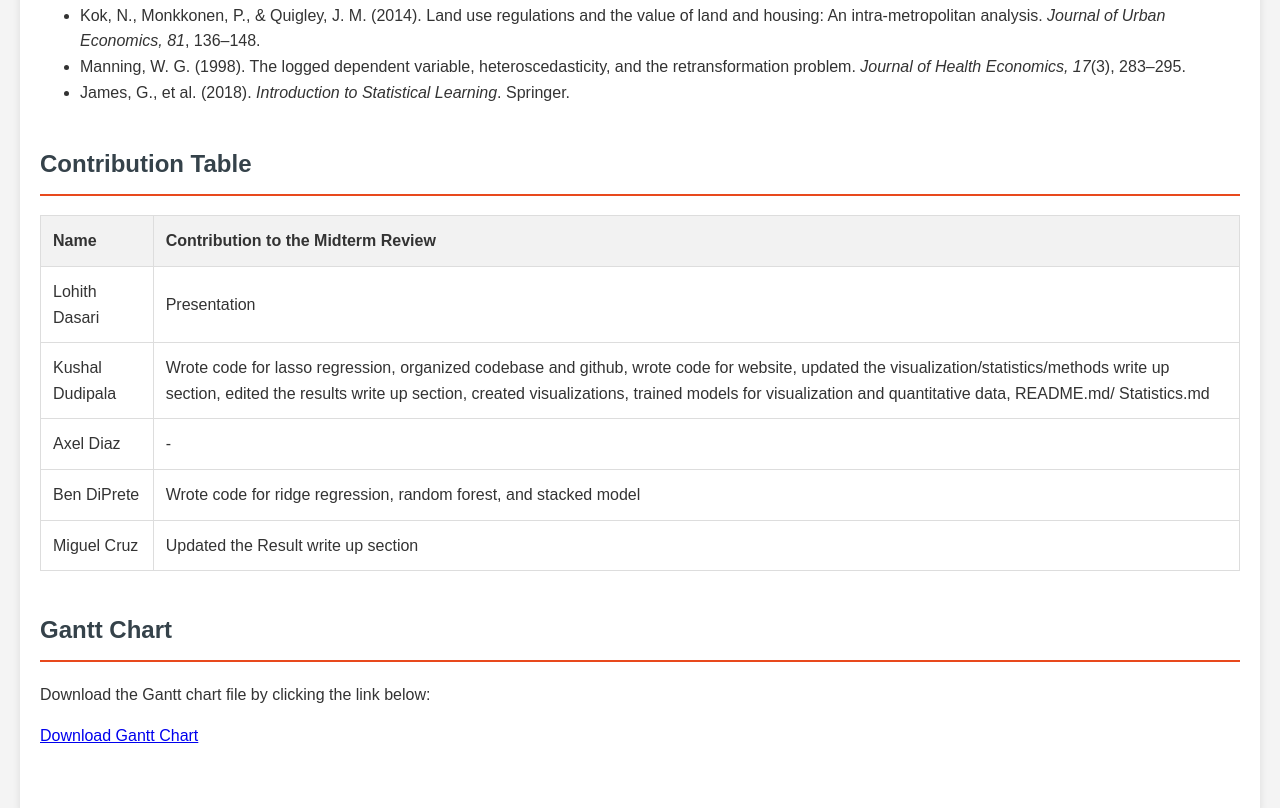
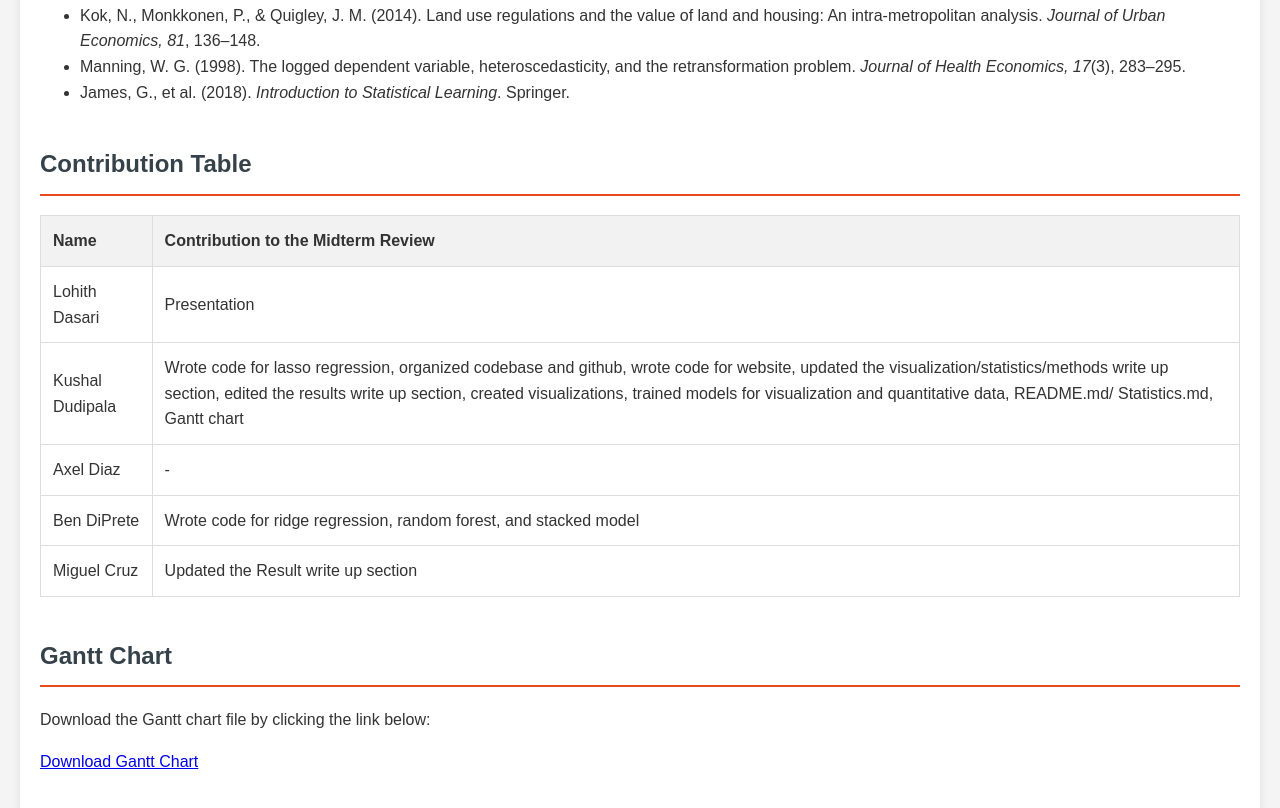
Before and after one commit to kushal-dudipala/CS4641-final, a plain HTML site: page index.html in a window 1280 px wide. Shown: the part 5407-6215 px from the top of the page. Drawn offline with Linux system fonts and the light colour scheme.

Commit message:
added ghantt chart

```diff
--- a/index.html
+++ b/index.html
@@ -618,7 +618,7 @@
                     </tr>
                     <tr>
                         <td>Kushal Dudipala</td>
-                        <td> Wrote code for lasso regression, organized codebase and github, wrote code for website, updated the visualization/statistics/methods write up section, edited the results write up section, created visualizations, trained models for visualization and quantitative data, README.md/ Statistics.md</td>
+                        <td> Wrote code for lasso regression, organized codebase and github, wrote code for website, updated the visualization/statistics/methods write up section, edited the results write up section, created visualizations, trained models for visualization and quantitative data, README.md/ Statistics.md, Gantt chart</td>
                     </tr>
                     <tr>
                         <td>Axel Diaz</td>
```
